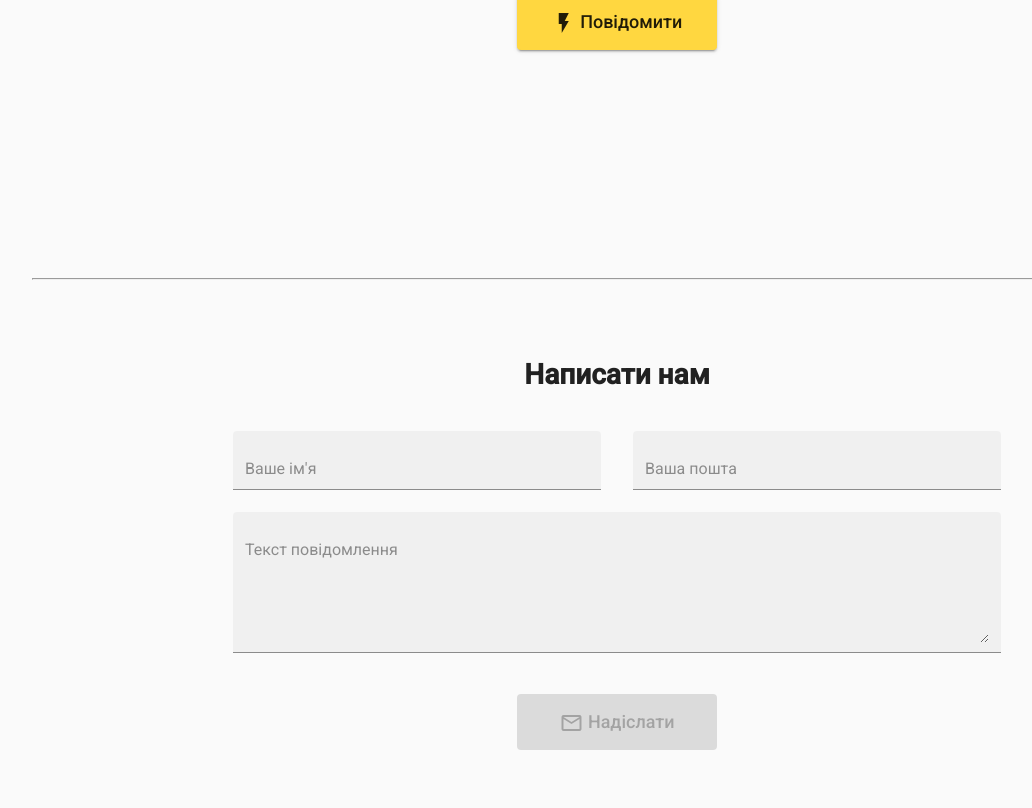
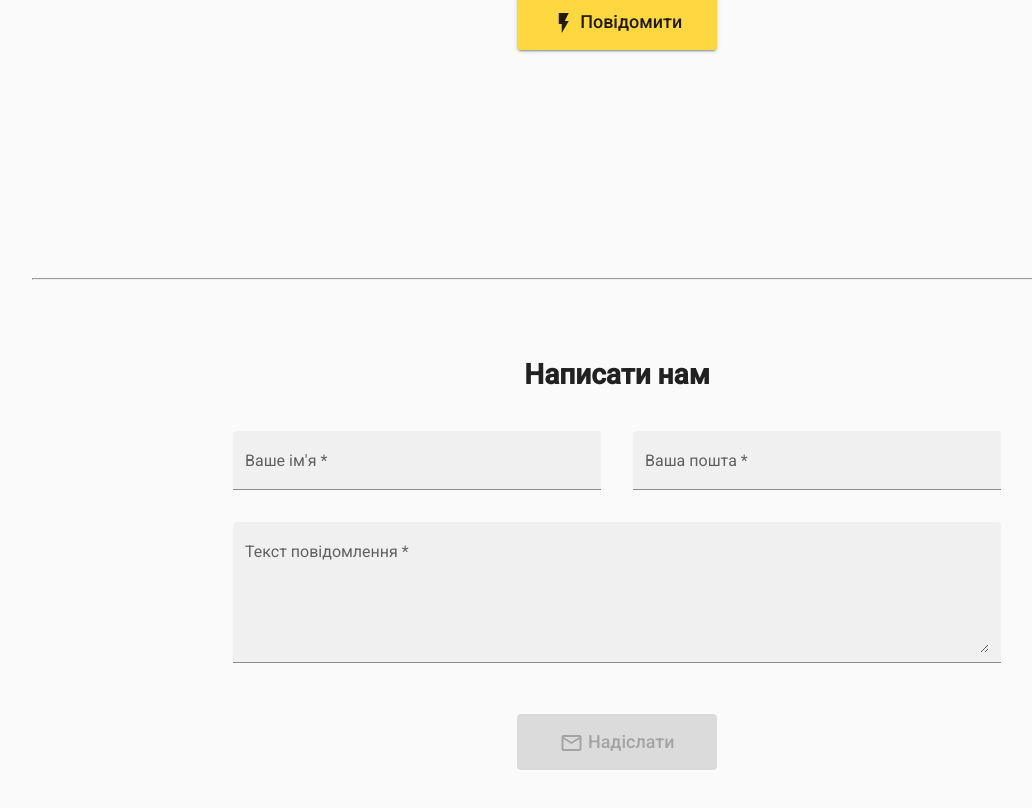
Before and after one commit to korenev6052/public-organization, an Angular app: page /home in a window 1280 px wide. Shown: the part 430-1238 px from the top of the page, without its empty margins (23-1055 px from the left). Built offline with nearby package versions, Linux system fonts and the light colour scheme.

Commit message:
NCU-7 Исправил обработчик формы, добавил lable полям формы, добавил snackbar после отправки формы

```diff
--- a/src/app/app.module.ts
+++ b/src/app/app.module.ts
@@ -9,6 +9,7 @@ import { MatFormFieldModule } from '@angular/material/form-field';
 import { MatInputModule } from '@angular/material/input';
 import { FormsModule } from '@angular/forms';
 import { MatCardModule } from '@angular/material/card';
+import { MatSnackBarModule } from '@angular/material/snack-bar';
 
 import { AppRoutingModule } from './app-routing.module';
 import { AppComponent } from './app.component';
@@ -42,7 +43,8 @@ import { NotFoundComponent } from './shared/not-found/not-found.component';
     MatFormFieldModule,
     MatInputModule,
     FormsModule,
-    MatCardModule
+    MatCardModule,
+    MatSnackBarModule
   ],
   providers: [],
   bootstrap: [AppComponent]
--- a/src/app/home-page/home-page.component.css
+++ b/src/app/home-page/home-page.component.css
@@ -76,14 +76,11 @@
   margin-top: 20px;
   margin-bottom: 20px;
 }
-.home-page-feedback__message {
-  font-size: 16px;
-  font-style: italic;
-}
 .home-page-form__form-input {
   width: 96%;
   margin-left: 2%;
   margin-right: 2%;
+  margin-bottom: 10px;
 }
 @media (min-width: 768px) {
   .home-page-form__form-input {
@@ -94,6 +91,7 @@
   width: 96%;
   margin-left: 2%;
   margin-right: 2%;
+  margin-bottom: 10px;
 }
 .home-page-form__form-textarea textarea {
   width: 100%;
--- a/src/app/home-page/home-page.component.html
+++ b/src/app/home-page/home-page.component.html
@@ -16,32 +16,29 @@
     <h2 class="home-page-feedback__header">
       Написати нам
     </h2>
-    <mat-card-subtitle class="home-page-feedback__message" *ngIf="formSubmitted">
-      Ваше повідомлення надіслано, дякуємо вам за зворотний
-      зв'язок!
-    </mat-card-subtitle>
-
     <form class="home-page-feedback__form" #form="ngForm" (ngSubmit)="onSubmit(form)">
       <mat-form-field class="home-page-form__form-input" appearance="fill">
-        <input type="text" matInput placeholder="Ваше ім'я" ngModel name="name" required #name="ngModel">
-        <mat-error *ngIf="name.hasError('required')">
-          Ім'я не може бути порожнім
+        <mat-label>Ваше ім'я</mat-label>
+        <input type="text" matInput ngModel name="name" required #name="ngModel">
+        <mat-error *ngIf="name.hasError('required') && name.touched">
+          Значення поля "Ваше ім'я" не може бути порожнім
         </mat-error>
       </mat-form-field>
       <mat-form-field class="home-page-form__form-input" appearance="fill">
-        <input type="email" matInput placeholder="Ваша пошта" ngModel name="email" required email #email="ngModel">
-        <mat-error *ngIf="email.hasError('required')">
-          Пошта не може бути порожньою
+        <mat-label>Ваша пошта</mat-label>
+        <input type="email" matInput ngModel name="email" required email #email="ngModel">
+        <mat-error *ngIf="email.hasError('required') && email.touched">
+          Значення поля "Ваша пошта" не може бути порожнім
         </mat-error>
         <mat-error *ngIf="email.hasError('email') && !email.hasError('required')">
-          Будь ласка, введіть коректну пошту
+          Значення поля "Ваша пошта" некоректне
         </mat-error>
       </mat-form-field>
       <mat-form-field class="home-page-form__form-textarea" appearance="fill">
-        <textarea type="text" matInput placeholder="Текст повідомлення" ngModel name="message" required
-          #message="ngModel"></textarea>
-        <mat-error *ngIf="message.hasError('required')">
-          Текст повідомлення не може бути порожнім
+        <mat-label>Текст повідомлення</mat-label>
+        <textarea type="text" matInput ngModel name="message" required #message="ngModel"></textarea>
+        <mat-error *ngIf="message.hasError('required') && message.touched">
+          Значення поля "Текст повідомлення" не може бути порожнім
         </mat-error>
       </mat-form-field>
       <button type="submit" class="home-page-feedback__button" mat-raised-button color="primary"
--- a/src/app/home-page/home-page.component.ts
+++ b/src/app/home-page/home-page.component.ts
@@ -1,6 +1,7 @@
 import { Component, OnInit } from '@angular/core';
 import { Title } from '@angular/platform-browser';
 import { NgForm } from '@angular/forms';
+import { MatSnackBar } from '@angular/material/snack-bar';
 
 @Component({
   selector: 'po-home-page',
@@ -9,22 +10,25 @@ import { NgForm } from '@angular/forms';
 })
 export class HomePageComponent implements OnInit {
 
-  constructor(private title: Title) {
+  constructor(private title: Title, private matSnackBar: MatSnackBar) {
     title.setTitle('Головна - Громадська організація');
   }
-
-  formSubmitted: boolean = false;
 
   ngOnInit() {
   }
 
+  private openMatSnackBar() {
+    this.matSnackBar.open('Повідомлення надіслане', '', {
+      verticalPosition: 'top',
+      duration: 2000
+    })
+  }
+
   onSubmit(form: NgForm) {
-    console.log(form);
+    const formData = form.value;
+    console.log(formData);
+    this.openMatSnackBar();
     form.resetForm();
-    this.formSubmitted = true;
-    setTimeout(() => {
-      this.formSubmitted = false;
-    }, 2000);
   }
 
 }
```
